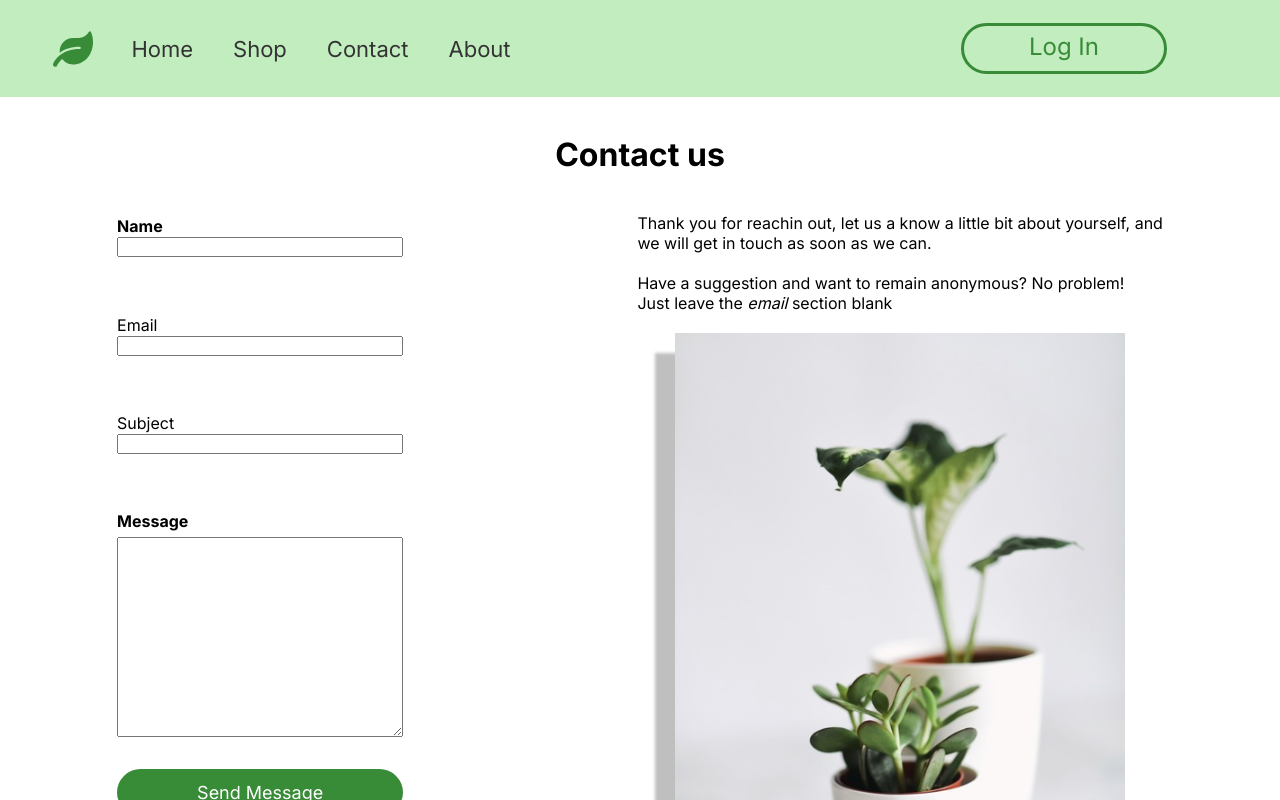
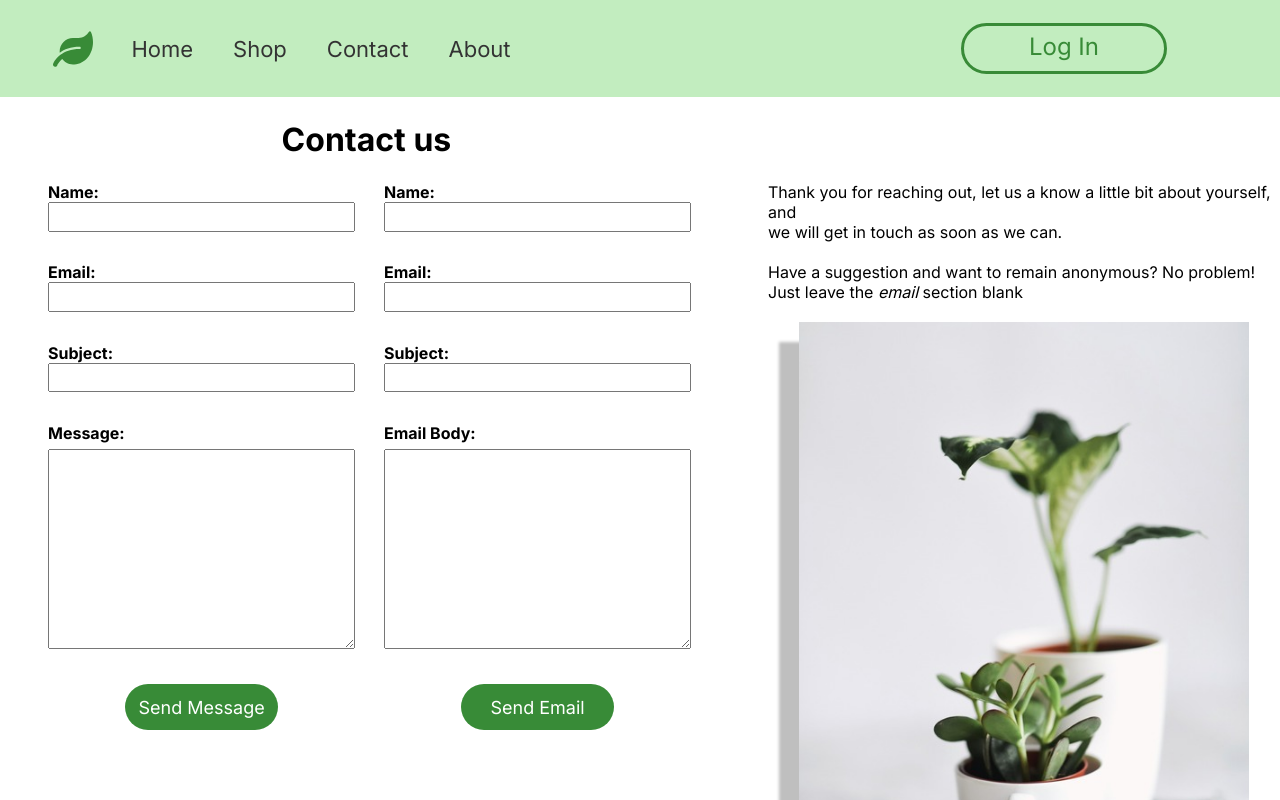
Before and after one commit to INFO-5139/INFO-5139, a React (Create React App) app: page /contact in a window 1280 px wide. Shown: the top 800 px of the page. Built offline with nearby package versions, Linux system fonts and the light colour scheme; some icons are missing.

Commit message:
add Ben's changes to application

```diff
--- a/src/pages/Contact/contact-us.jsx
+++ b/src/pages/Contact/contact-us.jsx
@@ -1,67 +1,141 @@
-import emailjs from '@emailjs/browser'
-import React, { useRef } from 'react'
+/** @format */
+
+import emailjs from '@emailjs/browser';
+import React, { useRef } from 'react';
 import {
   ImageStyle,
   CTAImage,
   FormStyle,
   GridMain,
   RightSide,
+  MiddleSide,
   LeftSide,
   HeaderGrid,
   SendButton,
   TextBox,
   InputStyle,
-} from './contact-us.styles'
+} from './contact-us.styles';
 const Contact = () => {
-    const picture = require('../../assets/contact-plant.jpg')
+  const picture = require('../../assets/contact-plant.jpg');
   const form = useRef();
   const sendEmail = (e) => {
     e.preventDefault();
 
-        emailjs.sendForm('service_sa2ddkf', 'template_k3g96qk', form.current, 'QIGecMJ8HuCpl26B_')
-        .then((result) => {
+    emailjs
+      .sendForm(
+        'service_sa2ddkf',
+        'template_k3g96qk',
+        form.current,
+        'QIGecMJ8HuCpl26B_'
+      )
+      .then(
+        (result) => {
           console.log(result.text);
-        }, (error) => {
+        },
+        (error) => {
           console.log(error.text);
-        });
+        }
+      );
   };
   return (
-
     <>
       <GridMain>
         <HeaderGrid>
           <h1>Contact us</h1>
         </HeaderGrid>
         <RightSide>
-                <p>Thank you for reachin out, let us a know a little bit about yourself, and <br></br>
-                we will get in touch as soon as we can.</p>
-                <p>Have a suggestion and want to remain anonymous? No problem! <br></br>
-                Just leave the <i>email</i> section blank</p>
+          <p>
+            Thank you for reaching out, let us a know a little bit about
+            yourself, and <br></br>
+            we will get in touch as soon as we can.
+          </p>
+          <p>
+            Have a suggestion and want to remain anonymous? No problem!{' '}
+            <br></br>
+            Just leave the <i>email</i> section blank
+          </p>
           <ImageStyle>
-                    <CTAImage img src={picture} alt = "plant"/>
+            <CTAImage
+              img
+              src={picture}
+              alt='plant'
+            />
           </ImageStyle>
         </RightSide>
         <LeftSide>
           <FormStyle>
-                    <form ref={form} onSubmit={sendEmail}>
-                        <label><b>Name</b></label>
+            <form
+              ref={form}
+              onSubmit={sendEmail}
+            >
+              <label>Name:</label>
               <InputStyle>
-                            <input type = "text" name = "from_name" />
+                <input
+                  type='text'
+                  name='from_name'
+                />
               </InputStyle>
-                        <label>Email</label>
+              <label>Email:</label>
               <InputStyle>
-                            <input type = "text" name = "email" />
+                <input
+                  type='text'
+                  name='email'
+                />
               </InputStyle>
-                        <label>Subject</label>
+              <label>Subject:</label>
               <InputStyle>
-                            <input type = "text" name = "subject" />
+                <input
+                  type='text'
+                  name='subject'
+                />
               </InputStyle>
-                        <label><b>Message</b></label>
-                        <TextBox><textarea name = "message" /></TextBox>
+              <label>
+                <b>Message:</b>
+              </label>
+              <TextBox>
+                <textarea name='message' />
+              </TextBox>
               <SendButton onClick={sendEmail}>Send Message</SendButton>
             </form>
           </FormStyle>
         </LeftSide>
+        <MiddleSide>
+          <FormStyle>
+            <form
+              ref={form}
+              onSubmit={sendEmail}
+            >
+              <label>Name:</label>
+              <InputStyle>
+                <input
+                  type='text'
+                  name='from_name'
+                />
+              </InputStyle>
+              <label>Email:</label>
+              <InputStyle>
+                <input
+                  type='text'
+                  name='email'
+                />
+              </InputStyle>
+              <label>Subject:</label>
+              <InputStyle>
+                <input
+                  type='text'
+                  name='subject'
+                />
+              </InputStyle>
+              <label>
+                <b>Email Body:</b>
+              </label>
+              <TextBox>
+                <textarea name='message' />
+              </TextBox>
+              <SendButton onClick={sendEmail}>Send Email</SendButton>
+            </form>
+          </FormStyle>
+        </MiddleSide>
       </GridMain>
     </>
   );
--- a/src/pages/Contact/contact-us.styles.jsx
+++ b/src/pages/Contact/contact-us.styles.jsx
@@ -1,8 +1,11 @@
-import styled from "styled-components";
+/** @format */
+
+import styled from 'styled-components';
 
 export const FormStyle = styled.div`
   label {
-    display:block;
+    display: block;
+    font-weight: bold;
   }
 `;
 
@@ -22,30 +25,36 @@ export const CTAImage = styled.img`
   transition: all 0.2s;
   &:hover {
     transform: scale(1.05);
-  };
+  }
 `;
 
 export const GridMain = styled.div`
   display: grid;
-    place-items: center
-
+  // place-items: center;
+  grid-template-columns: 30% 30% 40%;
 `;
 
 export const LeftSide = styled.div`
   grid-area: Left;
   grid-column: 1;
-  padding bottom
+  width: 80%;
+  margin-left: 3rem;
+`;
 
+export const MiddleSide = styled.div`
+  grid-area: middle;
+  grid-column: 2;
+  width: 80%;
 `;
 
 export const RightSide = styled.div`
-  grid-area:Right;
-  grid-column: 2;
+  grid-area: Right;
+  grid-column: 3;
   padding-bottom: 5%;
   p {
     padding-bottom: 20px;
   }
-  padding-bottom: 20%;
+  // padding-bottom: 20%;
 `;
 
 export const HeaderGrid = styled.div`
@@ -56,32 +65,37 @@ export const HeaderGrid = styled.div`
   display: flex;
   padding-top: 3%;
   padding-bottom: 3%;
+  padding-left: 22vw;
 `;
 
 export const SendButton = styled.div`
   background-color: #388b37;
   border-radius: 25px;
   border: none;
-  padding: 0.8rem 5rem 0.8rem 5rem;
+  padding: 0.8rem 0 0.8rem 0;
   color: #fff;
+  margin-left: 6vw;
   font-size: 18px;
   text-decoration: none;
   cursor: pointer;
-  margin-bottom: 120%;
+  // margin-bottom: 120%;
+  width: 50%;
+  text-align: center;
 `;
 
 export const TextBox = styled.div`
   padding-top: 2%;
   padding-bottom: 10%;
-  textarea{
+  textarea {
     width: 100%;
     height: 200px;
   }
 `;
 
 export const InputStyle = styled.div`
-  padding-bottom: 20%;
+  padding-bottom: 10%;
   input {
     width: 100%;
+    padding: 0.3rem 0 0.3rem 0;
   }
 `;
```
Lines whose indentation alone changed are shown as unchanged.
